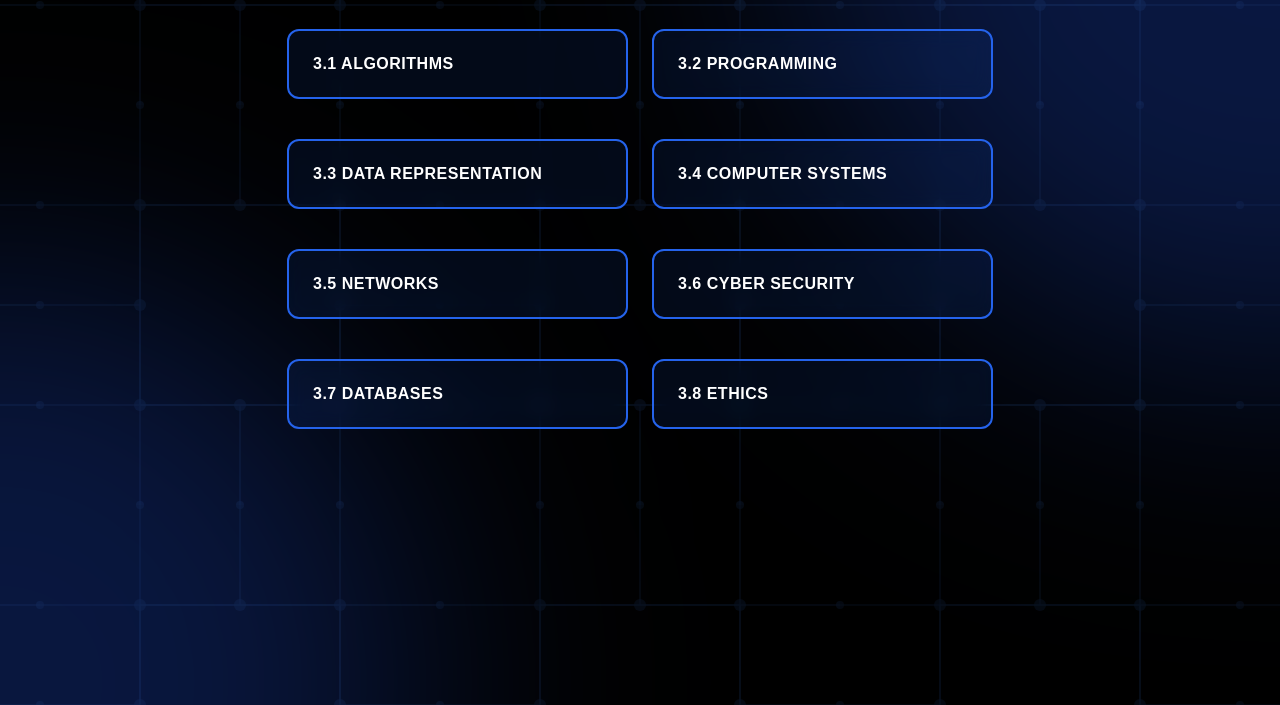
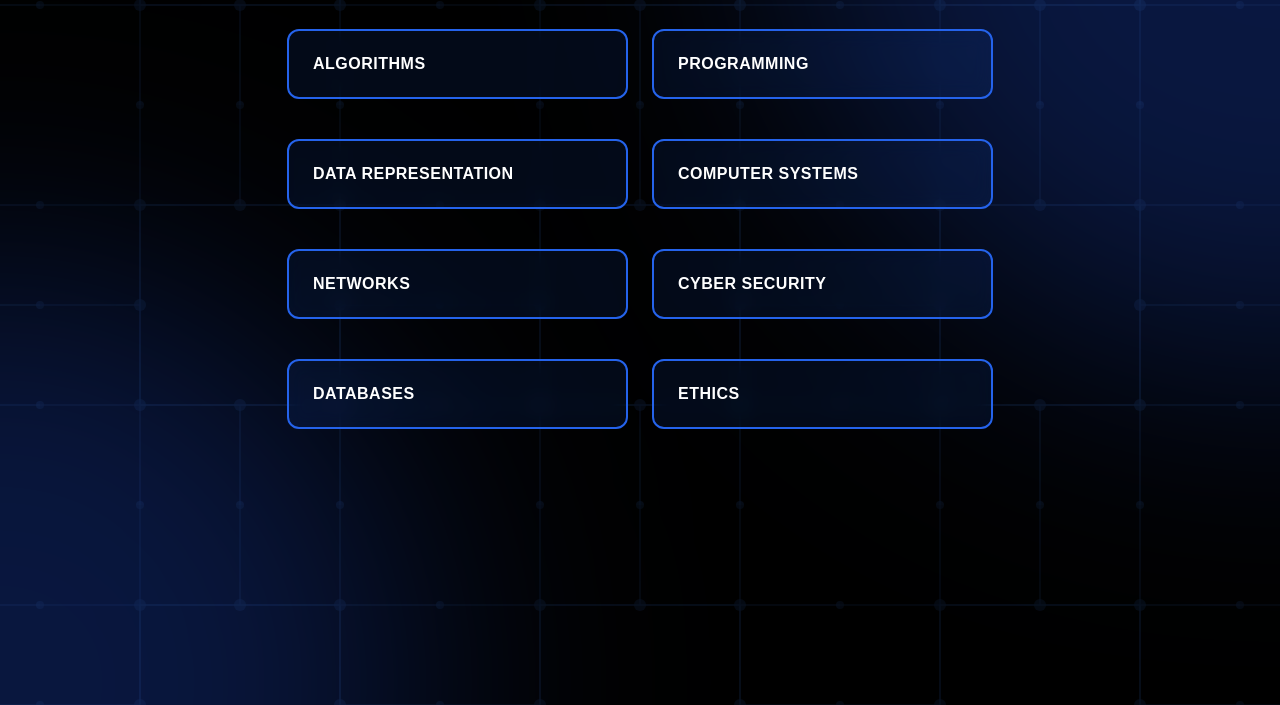
Before and after one commit to Masterbrown/gcse-revision-app, a website: page public/index.html in a window 1280 px wide. Shown: the part 95-800 px from the top of the page. Drawn offline with nearby package versions, Linux system fonts and the light colour scheme.

Commit message:
UI: Remove numbers from topic buttons, keep IDs for logic

```diff
--- a/public/index.html
+++ b/public/index.html
@@ -21,14 +21,14 @@
         <main>
             <div id="welcome-screen">
                 <div class="unit-grid">
-                    <button id="3.1" class="unit-button">3.1 ALGORITHMS</button>
-                    <button id="3.2" class="unit-button">3.2 PROGRAMMING</button>
-                    <button id="3.3" class="unit-button">3.3 DATA REPRESENTATION</button>
-                    <button id="3.4" class="unit-button">3.4 COMPUTER SYSTEMS</button>
-                    <button id="3.5" class="unit-button">3.5 NETWORKS</button>
-                    <button id="3.6" class="unit-button">3.6 CYBER SECURITY</button>
-                    <button id="3.7" class="unit-button">3.7 DATABASES</button>
-                    <button id="3.8" class="unit-button">3.8 ETHICS</button>
+                    <button id="3.1" class="unit-button">ALGORITHMS</button>
+                    <button id="3.2" class="unit-button">PROGRAMMING</button>
+                    <button id="3.3" class="unit-button">DATA REPRESENTATION</button>
+                    <button id="3.4" class="unit-button">COMPUTER SYSTEMS</button>
+                    <button id="3.5" class="unit-button">NETWORKS</button>
+                    <button id="3.6" class="unit-button">CYBER SECURITY</button>
+                    <button id="3.7" class="unit-button">DATABASES</button>
+                    <button id="3.8" class="unit-button">ETHICS</button>
                 </div>
             </div>
 
```
